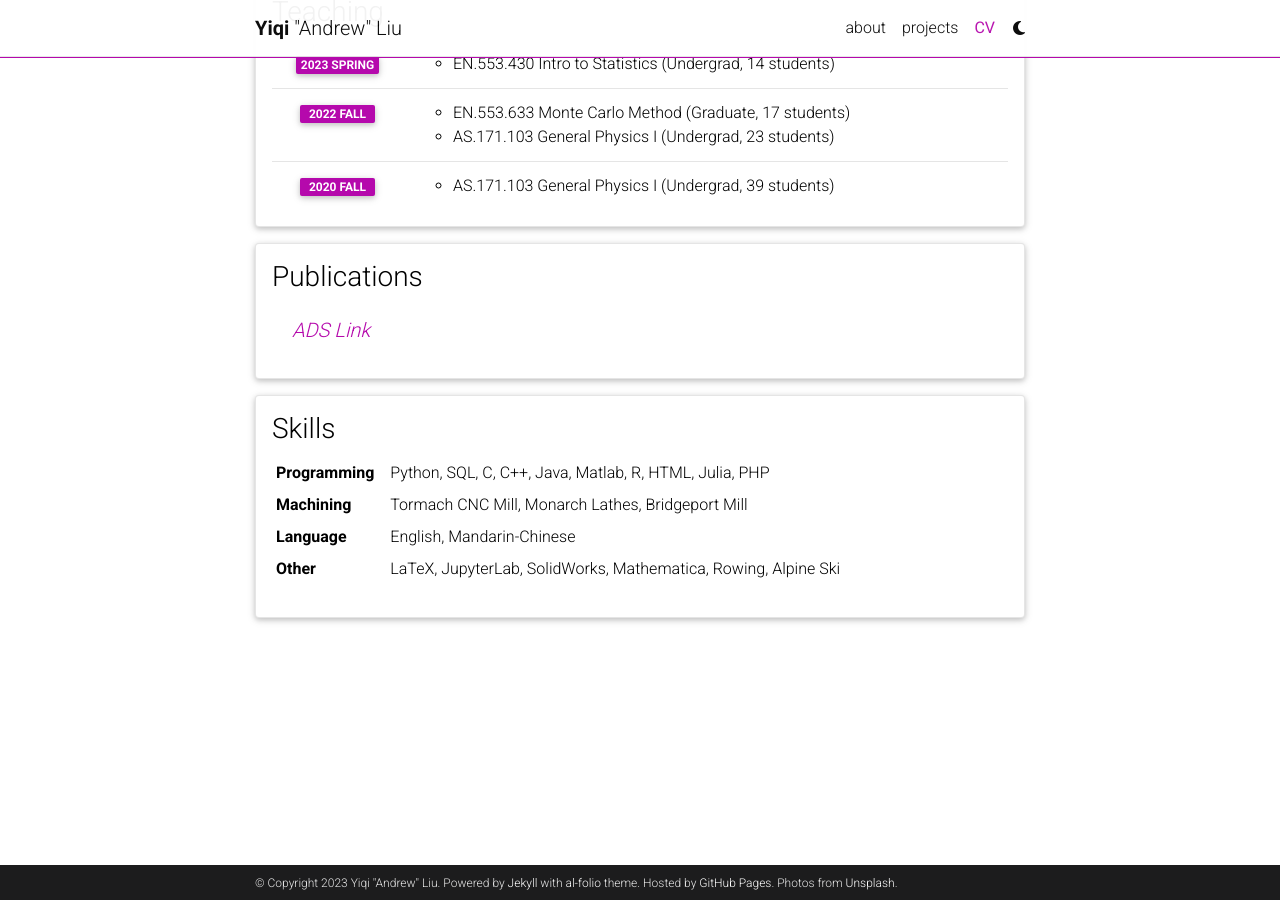
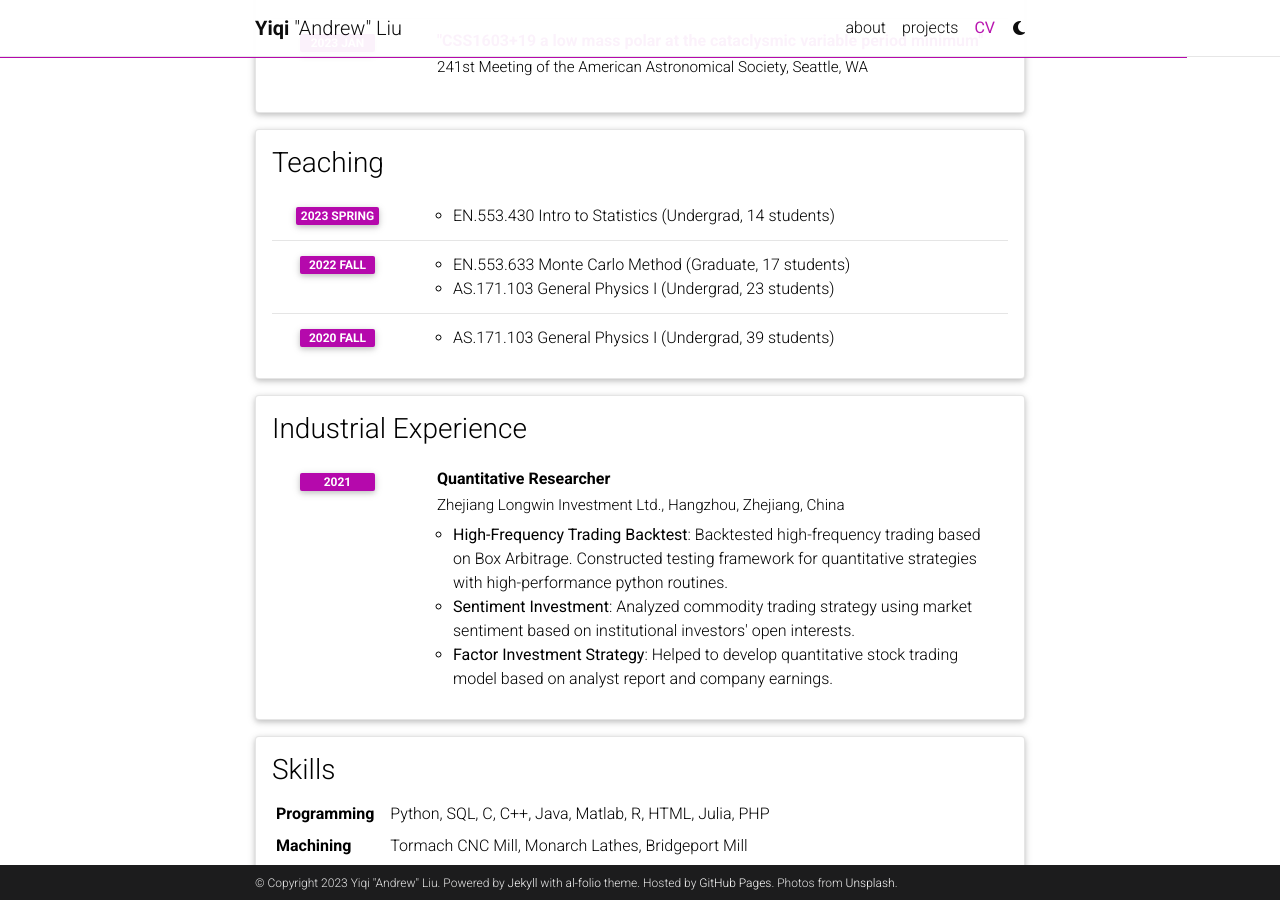
Before and after one commit to liuyiqiandrew/liuyiqiandrew.github.io, a Jekyll site: the page built from _pages/cv.md, in a window 1280 px wide and 900 px high, scrolled down 2140 px. Built offline with Jekyll 4.4.1, drawn with Linux system fonts in a browser that asks for light colours; comment, search, counter and statistics services are not loaded; a style sheet for code colours, icons or effects is not loaded.

Commit message:
update cv

```diff
--- a/_data/cv.yml
+++ b/_data/cv.yml
@@ -44,6 +44,10 @@
       items:
         - Dean's List
 
+- title: Publications
+  type: nested_list
+  contents:
+    - title: <a href="https://ui.adsabs.harvard.edu/search/q=orcid%3A0000-0002-5210-8035&sort=date+desc">ADS Link</a>
 
 - title: Research Experience
   type: time_table
@@ -89,10 +93,16 @@
       items:
         - "AS.171.103 General Physics I (Undergrad, 39 students)"
 
-- title: Publications
-  type: nested_list
+- title: Industrial Experience
+  type: time_table
   contents:
-    - title: <a href="https://ui.adsabs.harvard.edu/search/q=orcid%3A0000-0002-5210-8035&sort=date+desc">ADS Link</a>
+    - title: Quantitative Researcher
+      institution: Zhejiang Longwin Investment Ltd., Hangzhou, Zhejiang, China
+      year: 2021
+      description:
+        - "<b>High-Frequency Trading Backtest</b>: Backtested high-frequency trading based on Box Arbitrage. Constructed testing framework for quantitative strategies with high-performance python routines."
+        - "<b>Sentiment Investment</b>: Analyzed commodity trading strategy using market sentiment based on institutional investors' open interests."
+        - "<b>Factor Investment Strategy</b>: Helped to develop quantitative stock trading model based on analyst report and company earnings."
 
 
 - title: Skills
```
